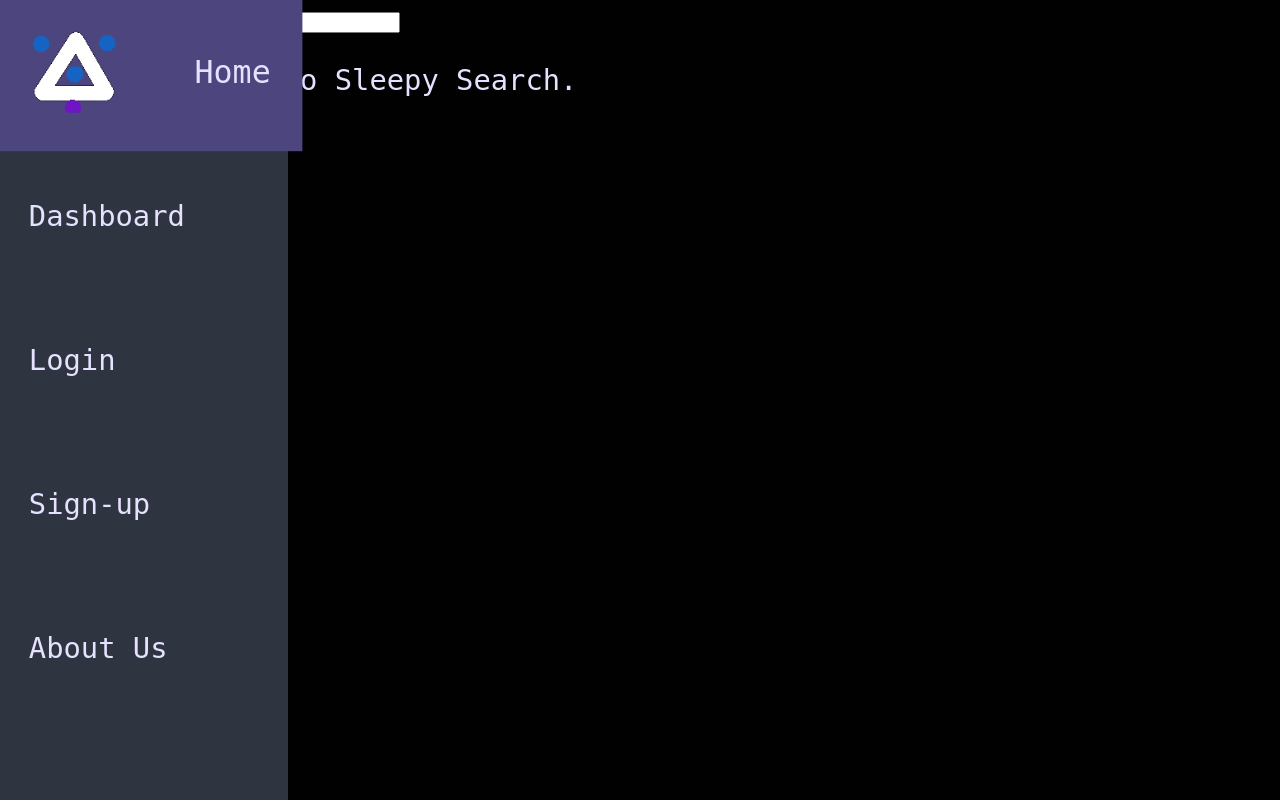
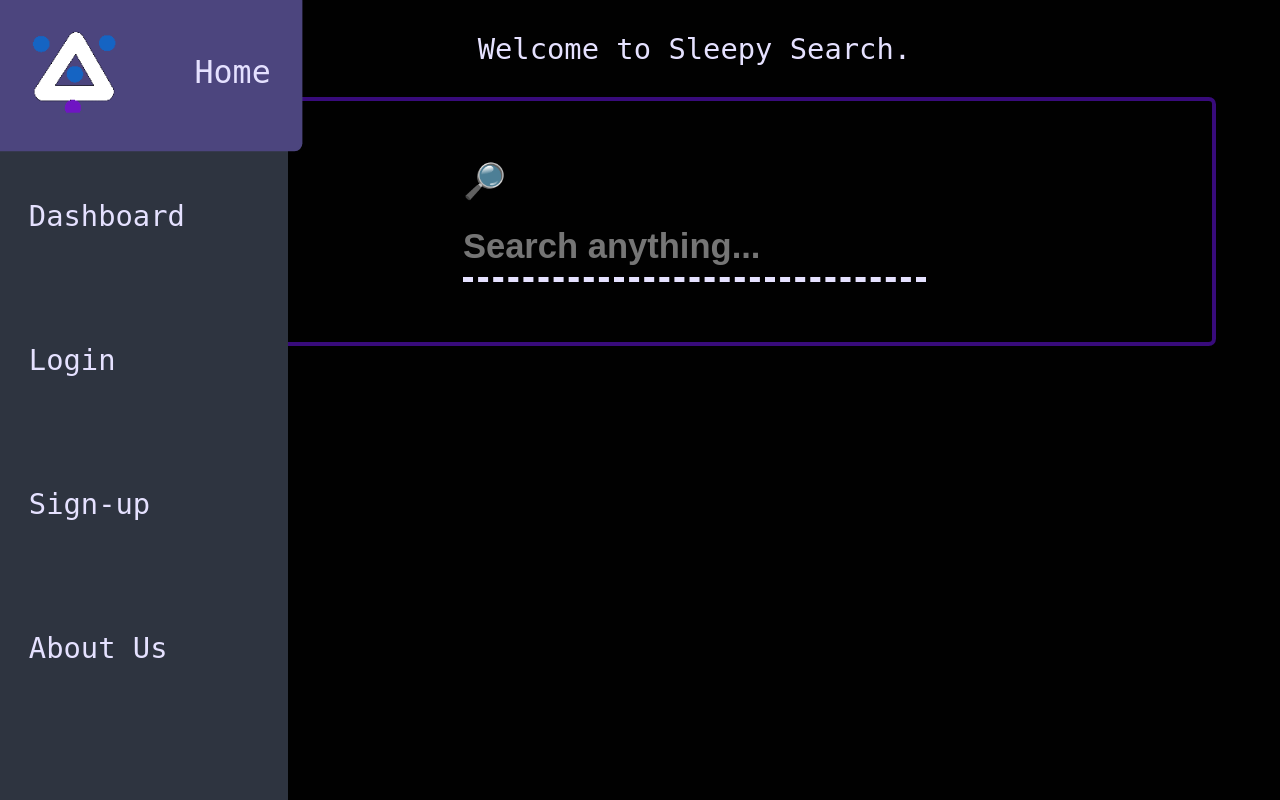
Before and after one commit to Naixsys/Sleepy-Search, a Flask app: page / in a window 1280 px wide; the page is wider, and only the part inside the window is pictured. Run offline with Flask 2, Linux system fonts and the light colour scheme.

Commit message:
Add some more styling and front-end for search bar.

```diff
--- a/src/blueprints/pages/pages.py
+++ b/src/blueprints/pages/pages.py
@@ -105,6 +105,10 @@ def signup():
 
 @pages.route("/dashboard/", methods=['POST', 'GET'])
 def dashboard():
+    props = {
+
+    }
+    response = render_template('dashboard.html', props=props)
     return response
 
 @pages.route("/account/", methods=['POST', 'GET', 'DELETE'])
--- a/src/client/static/style.css
+++ b/src/client/static/style.css
@@ -7,9 +7,11 @@
         --invalid: crimson;
         --text-secondary: rgb(1,1,1);
         --hover-scale: 1.1;
-        --border-size: 0.1rem;
+        --border-size: 0.5rem;
         --padding-size: 0.1rem;
-        --anim-time: 500ms;
+        --primary-anim-time: 100ms;
+        --secondary-anim-time: 500ms;
+        --border-radius: 0.25rem;
         font-size: 1.8em;
         font-family: Monospace, sans-serif;
 }
@@ -18,8 +20,13 @@ body {
         font-size: 100%;
         margin: 0;
         padding: 0;
+        width: clamp(200px, 95%, 3840px);
+        height: clamp(200px, 95%, 2160px);
 }
 
+div {
+        margin-left: 1rem;
+}
 
 p {
         color: var(--text-main);
@@ -33,17 +40,36 @@ label {
 
 form {
         max-width: 500px;
+        padding: var(--padding-size);
+}
+
+body::-webkit-scrollbar {
+        width:0.25rem;
+}
+
+body::-webkit-scrollbar-track {
+        background: var(--nav-bg-main);
+}
+
+body::-webkit-scrollbar-thumb {
+        background: var(--nav-bg-secondary);
+
+}
+
+main {
+        margin-left: 5rem;
 }
 
 .welcome-message {
         display: flex;
-        justify-items: center;
+        justify-content: center;
+        padding: var(--padding-size);
 }
 
 .field {
         width: 100%;
         position: relative;
-        border-bottom: var(--border-size) dashed var(--text-main);
+        border-bottom: 5px dashed var(--text-main);
         margin: 4rem auto 1rem;
 }
 
@@ -56,7 +82,7 @@ form {
         background: var(--accent);
         transform: scaleX(0);
         transform-origin: 0%;
-        transition: transform var(--anim-time) ease;
+        transition: transform var(--secondary-anim-time) ease;
         top: 2px;
 }
 
@@ -75,8 +101,8 @@ form {
         border: none;
         overflow: hidden;
         margin: 0;
-        width 100%;
-        padding 0.25rem 0;
+        width: 100%;
+        padding: 0.25rem 0;
         background: none;
         color: var(--accent);
         font-size: 1.2rem;
@@ -96,6 +122,7 @@ form {
         font-size: 1.8rem;
         font-weight: bold;
         background: var(--accent);
+        border-radius: var(--border-radius);
 }
 
 .form_label {
@@ -119,7 +146,7 @@ form {
 .content-link:hover {
         border: solid var(--border-size) var(--text-main);
         padding: var(--padding-size);
-        border-radius: 0.25rem;
+        border-radius: var(--border-radius) ;
 }
 
 .content {
@@ -127,24 +154,21 @@ form {
         padding: var(--padding-size);
 }
 
-
-body::-webkit-scrollbar {
-        width:0.25rem;
+.search-bar {
+        border: solid calc(var(--border-size) - 10px) var(--accent);
+        border-radius: var(--border-radius);
+        width: auto;
+        display: flex;
+        justify-content: center;
+        transition: border var(--primary-anim-time) ease;
 }
 
-body::-webkit-scrollbar-track {
-        background: var(--nav-bg-main);
+.search-bar:focus-within {
+
+        border: dashed var(--border-size) var(--accent);
 }
 
-body::-webkit-scrollbar-thumb {
-        background: var(--nav-bg-secondary);
 
-}
-
-main {
-        margin-left: 5rem;
-        width: clamp(200px, 100%, 1600px);
-}
 
 .navbar {
         z-index: 1;
@@ -179,13 +203,11 @@ main {
         width: 100%;
 }
 
-/*.nav-item:last-child {
-        margin-top: 200%;
-}*/
 
 .nav-item:hover {
         background: var(--nav-bg-secondary);
         transform: scale(var(--hover-scale));
+        border-radius: var(--border-radius);
 }
 
 .nav-link {
@@ -204,7 +226,7 @@ main {
         margin-right: 1rem;
 }
 
-.nav-link img {
+.nav-link .logo{
         min-width: 2rem;
         margin: 0 1.5rem;
 }
--- a/src/client/templates/base.html
+++ b/src/client/templates/base.html
@@ -11,7 +11,7 @@
 
                         <li class='nav-item'>
                                 <a class="nav-link" href="{{url_for("pages.home")}}">
-                                        <img class 'logo' src="{{url_for('static', filename='logo.png')}}">
+                                        <img class='logo' src="{{url_for('static', filename='logo.png')}}">
                                         <span class="nav-link-text">Home</span>
                                 </a>
                         <li class='nav-item'>
--- a/src/client/templates/dashboard.html
+++ b/src/client/templates/dashboard.html
@@ -3,5 +3,4 @@
 Dashboard
 {% endblock %}
 {% block content %}
-{% endif %}
 {% endblock %}
--- a/src/client/templates/index.html
+++ b/src/client/templates/index.html
@@ -3,14 +3,18 @@
 Sleepy Search
 {% endblock %}
 {% block content %}
-<div class='search-bar'>
-        <label for='search'>🔍:</label>
-        <input type='text' name='search'>
-</div>
 <div class='welcome-message'>
         <p>
         Welcome to Sleepy Search.
         </p>
+</div>
+<div class='search-bar'>
+<form action="/search" method="get">
+        <div class="field">
+        <label class="form_label" for='query'>🔎</label>
+        <input class="form_input" placeholder="Search anything..." type='text' name='query'>
+        </div>
+</form>
 </div>
 <div class='container' class='img-gallery-container'>
         {% if props['posts']%}
--- a/src/client/templates/login.html
+++ b/src/client/templates/login.html
@@ -18,7 +18,7 @@ Please enter your login information
         <input class="form_input" type='password' name='password' required>
         </div>
         </br>
-        <input class="form_input_submit" type='submit' value='login'>
+        <input class="form_input_submit" type='submit' value='💻 Login'>
 </form>
 </div>
 {% endblock %}
--- a/src/client/templates/signup.html
+++ b/src/client/templates/signup.html
@@ -9,13 +9,13 @@ Please enter fill in your information
 </p>
 <form class='signup' action="#" method="post">
         <div class='field'>
+        <label class="form_label" for='username'>Username:</label>
         <input class="form_input" type='text' name='username' required>
-        <label class="form_label" for='username'>Username:</label>
         </div>
         </br>
         <div class='field'>
+        <label class="form_label" for='password'>Password:</label>
         <input class="form_input" type='password' name='password' required>
-        <label class="form_label" for='password'>Password:</label>
         </div>
         </br>
 <!--
@@ -41,7 +41,7 @@ Please enter fill in your information
         </br>
 -->
 
-        <input class="form_input_submit" type='submit' value='sign-up'>
+        <input class="form_input_submit" type='submit' value='🗳 Sign-up'>
 </form>
 </div>
 {% endblock %}
```
